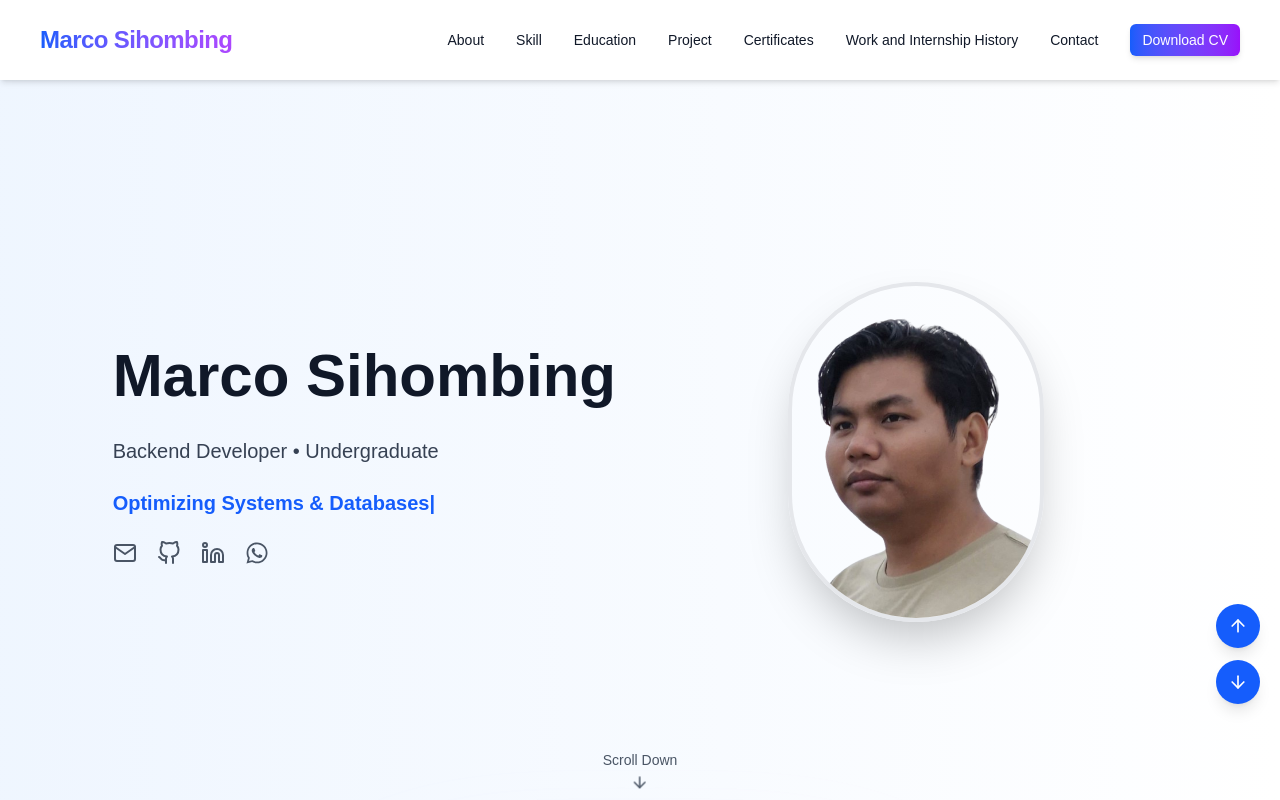
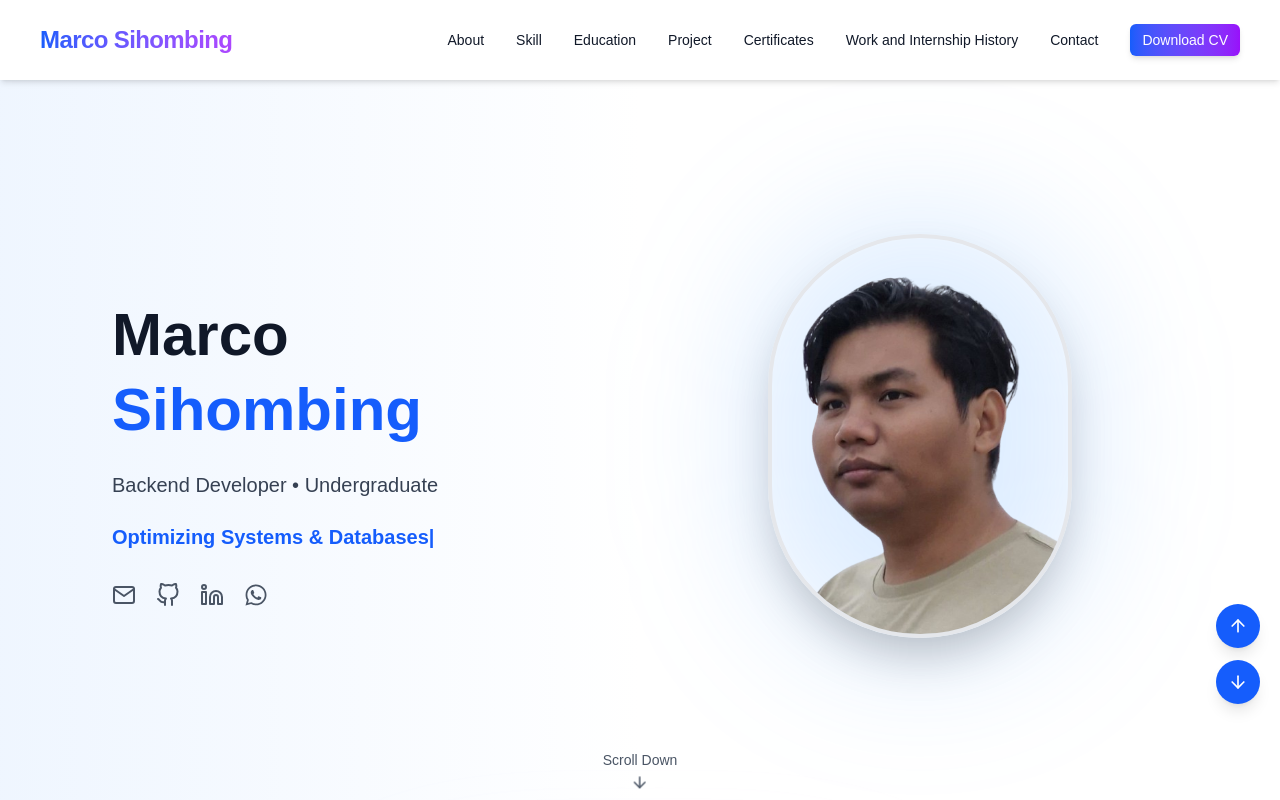
Before and after one commit to marco-sihombing/marco_sihombing, a Next.js app: page / in a window 1280 px wide. Shown: the top 800 px of the page. Built offline with nearby package versions, Linux system fonts and the light colour scheme.

Commit message:
fix: another bug

```diff
--- a/src/app/globals.css
+++ b/src/app/globals.css
@@ -70,8 +70,10 @@ body {
   background: var(--background);
   color: var(--foreground);
   font-family: Arial, Helvetica, sans-serif;
+  overflow-x: hidden;
 }
 
 html {
   scroll-behavior: smooth;
+  overflow-x: hidden;
 }
--- a/src/app/page.tsx
+++ b/src/app/page.tsx
@@ -61,7 +61,7 @@ export default function Home() {
       e.preventDefault();
     };
 
-    // Disable shortcut
+    // Disable shortcut tertentu
     const handleKeyDown = (e: KeyboardEvent) => {
       const key = e.key.toLowerCase();
 
@@ -81,14 +81,33 @@ export default function Home() {
       e.preventDefault();
     };
 
+    // Disable drag & drop
+    const handleDragStart = (e: DragEvent) => {
+      e.preventDefault();
+    };
+    const handleDrop = (e: DragEvent) => {
+      e.preventDefault();
+    };
+
+    // Disable text selection
+    const handleSelectStart = (e: Event) => {
+      e.preventDefault();
+    };
+
     document.addEventListener("contextmenu", handleContextMenu);
     document.addEventListener("keydown", handleKeyDown);
     document.addEventListener("dblclick", handleDoubleClick);
+    document.addEventListener("dragstart", handleDragStart);
+    document.addEventListener("drop", handleDrop);
+    document.addEventListener("selectstart", handleSelectStart);
 
     return () => {
       document.removeEventListener("contextmenu", handleContextMenu);
       document.removeEventListener("keydown", handleKeyDown);
       document.removeEventListener("dblclick", handleDoubleClick);
+      document.removeEventListener("dragstart", handleDragStart);
+      document.removeEventListener("drop", handleDrop);
+      document.removeEventListener("selectstart", handleSelectStart);
     };
   }, []);
 
@@ -99,6 +118,30 @@ export default function Home() {
         description="Hopefully you find the worker you need."
         autoClose={4000}
       />
+
+      <noscript>
+        <div
+          style={{
+            position: "fixed",
+            top: "0",
+            left: "0",
+            width: "100%",
+            height: "100%",
+            backgroundColor: "rgba(0,0,0,0.8)",
+            color: "white",
+            display: "flex",
+            justifyContent: "center",
+            alignItems: "center",
+            zIndex: 9999,
+            fontSize: "1.2rem",
+            textAlign: "center",
+            padding: "20px",
+          }}
+        >
+          JavaScript is disabled. Enable JavaScript for the website to function
+          properly.
+        </div>
+      </noscript>
 
       {/* Header (desktop only) */}
       <header
@@ -220,29 +263,34 @@ export default function Home() {
       {/* Hero */}
       <section className="relative min-h-[calc(100vh-3.5rem)] flex items-center overflow-hidden">
         {/* Background gradient */}
-        <div className="absolute inset-0 bg-gradient-to-r from-blue-50 to-transparent dark:from-gray-800" />
+        <div className="absolute inset-0 bg-gradient-to-b md:bg-gradient-to-r from-blue-50 via-white to-transparent dark:from-gray-900 dark:via-gray-800" />
 
         {/* Content */}
         <div
-          className="relative grid grid-cols-1 md:grid-cols-2 gap-8 md:gap-12 items-center max-w-6xl mx-auto
-                  px-4 sm:px-6
-                  pt-8 sm:pt-12 md:pt-0
-                  pb-20 md:pb-0"
+          className="relative grid grid-cols-1 md:grid-cols-2 items-center
+               max-w-6xl mx-auto w-full
+               px-6 sm:px-8 md:px-12
+               gap-10 md:gap-16
+               pt-16 sm:pt-20 md:pt-0
+               pb-28 sm:pb-32 md:pb-0"
         >
           {/* Text Side */}
           <motion.div
             initial={{ opacity: 0, x: -40 }}
             animate={{ opacity: 1, x: 0 }}
             transition={{ duration: 0.8, ease: "easeOut" }}
-            className="text-center md:text-left"
+            className="text-center md:text-left flex flex-col items-center md:items-start"
           >
-            <h2 className="text-2xl sm:text-4xl md:text-6xl font-extrabold mb-4 sm:mb-6 leading-tight">
-              Marco Sihombing
+            <h2 className="text-3xl sm:text-5xl md:text-6xl font-extrabold mb-4 sm:mb-6 leading-tight">
+              Marco{" "}
+              <span className="text-blue-600 dark:text-blue-400">
+                Sihombing
+              </span>
             </h2>
-            <p className="text-base sm:text-lg md:text-xl text-gray-700 dark:text-gray-300 mb-4 sm:mb-6">
+            <p className="text-sm sm:text-lg md:text-xl text-gray-700 dark:text-gray-300 mb-4 sm:mb-6">
               Backend Developer • Undergraduate
             </p>
-            <p className="text-base sm:text-lg md:text-xl text-gray-700 dark:text-gray-300 mb-6">
+            <p className="text-base sm:text-lg md:text-xl text-gray-700 dark:text-gray-300 mb-8">
               <TypeAnimation
                 sequence={[
                   "Backend Developer",
@@ -302,25 +350,31 @@ export default function Home() {
 
           {/* Image Side */}
           <motion.div
-            className="flex justify-center"
-            initial={{ opacity: 0, scale: 0.8 }}
+            className="flex justify-center md:justify-center relative -top-4"
+            initial={{ opacity: 0, scale: 0.85 }}
             animate={{ opacity: 1, scale: 1 }}
             transition={{ duration: 1, ease: "easeOut" }}
             whileHover={{ scale: 1.05, rotate: 2 }}
           >
-            <Image
-              src="/photo1.png"
-              alt="Profile"
-              width={220}
-              height={220}
-              className="rounded-full shadow-2xl border-4 border-gray-200 dark:border-gray-700 w-40 sm:w-56 md:w-64 h-auto"
-            />
+            <div className="relative">
+              {/* Glow behind image */}
+              <div className="absolute inset-0 rounded-full bg-blue-400/20 blur-3xl scale-110" />
+              <Image
+                src="/photo1.png"
+                alt="Profile"
+                width={260}
+                height={260}
+                className="relative rounded-full shadow-2xl border-4 border-gray-200 dark:border-gray-700
+                     w-44 sm:w-60 md:w-72 lg:w-[19rem] h-auto"
+                priority
+              />
+            </div>
           </motion.div>
         </div>
 
         {/* Scroll Down Indicator */}
         <motion.div
-          className="absolute bottom-6 sm:bottom-8 left-1/2 -translate-x-1/2 text-gray-600 dark:text-gray-300 cursor-pointer"
+          className="absolute bottom-5 sm:bottom-8 left-1/2 -translate-x-1/2 text-gray-600 dark:text-gray-300 cursor-pointer"
           initial={{ opacity: 0 }}
           animate={{ opacity: 1 }}
           transition={{ delay: 1.2, duration: 0.8 }}
@@ -379,6 +433,7 @@ export default function Home() {
           </p>
 
           {/* Icons */}
+          {/* Icons */}
           <div className="flex space-x-5 text-lg">
             <a
               href="mailto:marcosihombing72@gmail.com"
--- a/src/components/CertificateSection.tsx
+++ b/src/components/CertificateSection.tsx
@@ -7,11 +7,11 @@ import { X } from "lucide-react";
 import Image from "next/image";
 import { useState } from "react";
 
-// import Swiper + modul tambahan
 import "swiper/css";
 import "swiper/css/navigation";
 import "swiper/css/pagination";
-import { Navigation, Pagination } from "swiper/modules";
+import "swiper/css/zoom";
+import { Navigation, Pagination, Zoom } from "swiper/modules";
 import { Swiper, SwiperSlide } from "swiper/react";
 
 export default function CertificateSection() {
@@ -72,18 +72,20 @@ export default function CertificateSection() {
               {selectedCert.title}
             </h4>
 
-            {/* Mobile: pakai Swiper (carousel) */}
+            {/* Mobile: Carousel dengan Zoom */}
             <div className="block md:hidden">
               <Swiper
                 spaceBetween={16}
                 slidesPerView={1}
                 pagination={{ clickable: true }}
                 navigation
-                modules={[Pagination, Navigation]}
+                zoom={true}
+                modules={[Pagination, Navigation, Zoom]}
                 className="rounded-lg"
               >
                 {selectedCert.images.map((img, idx) => (
                   <SwiperSlide key={idx}>
+                    <div className="swiper-zoom-container">
                       <Image
                         src={img}
                         alt={`${selectedCert.title} - ${idx + 1}`}
@@ -91,12 +93,13 @@ export default function CertificateSection() {
                         height={400}
                         className="rounded-lg shadow-md w-full h-auto"
                       />
+                    </div>
                   </SwiperSlide>
                 ))}
               </Swiper>
             </div>
 
-            {/* Desktop: tetap grid */}
+            {/* Desktop: Grid biasa */}
             <div className="hidden md:grid grid-cols-2 lg:grid-cols-3 gap-4">
               {selectedCert.images.map((img, idx) => (
                 <Image
```
Also changed, not shown: src/components/WelcomePopup.tsx (+37 -18 lines). Lines whose indentation alone changed are shown as unchanged.
